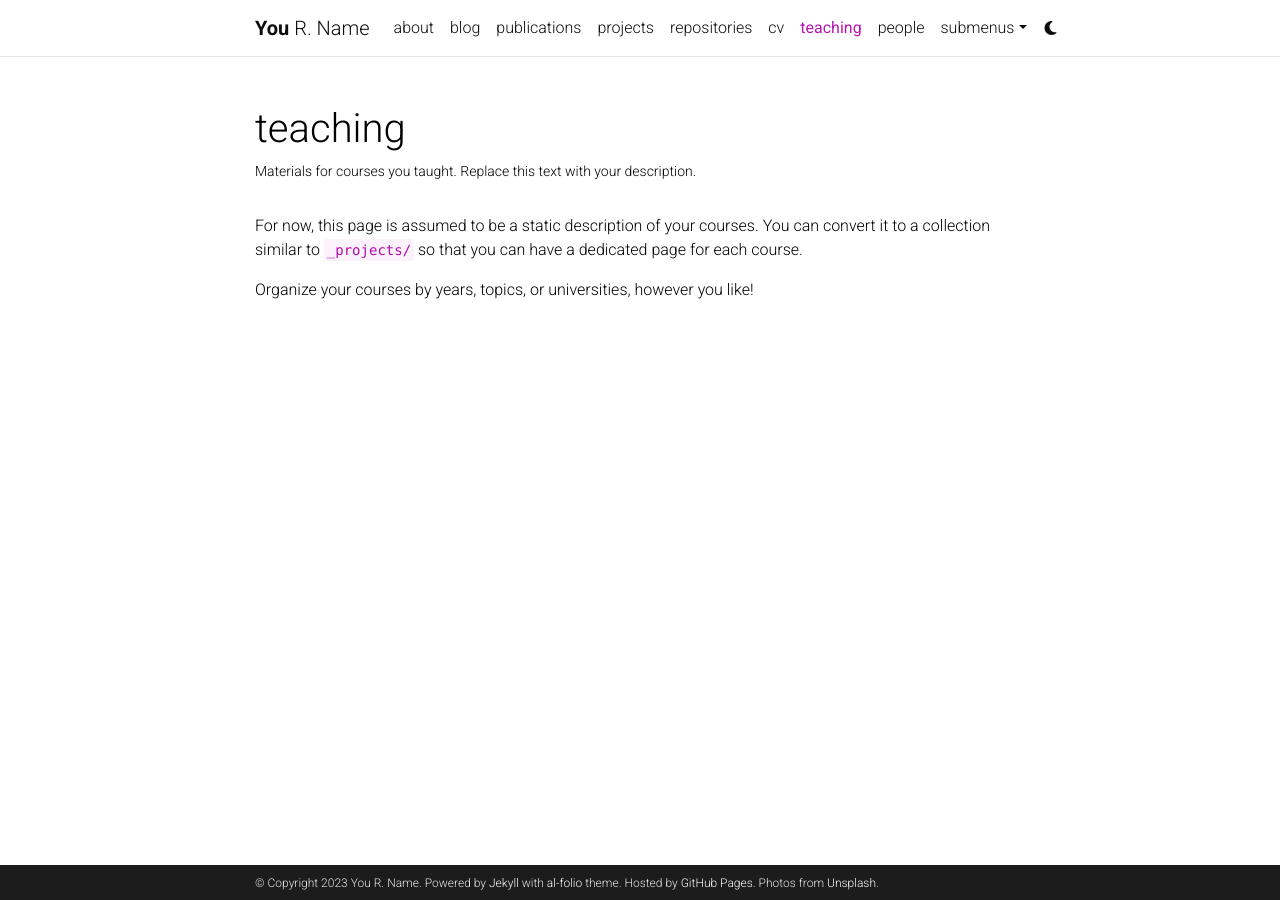
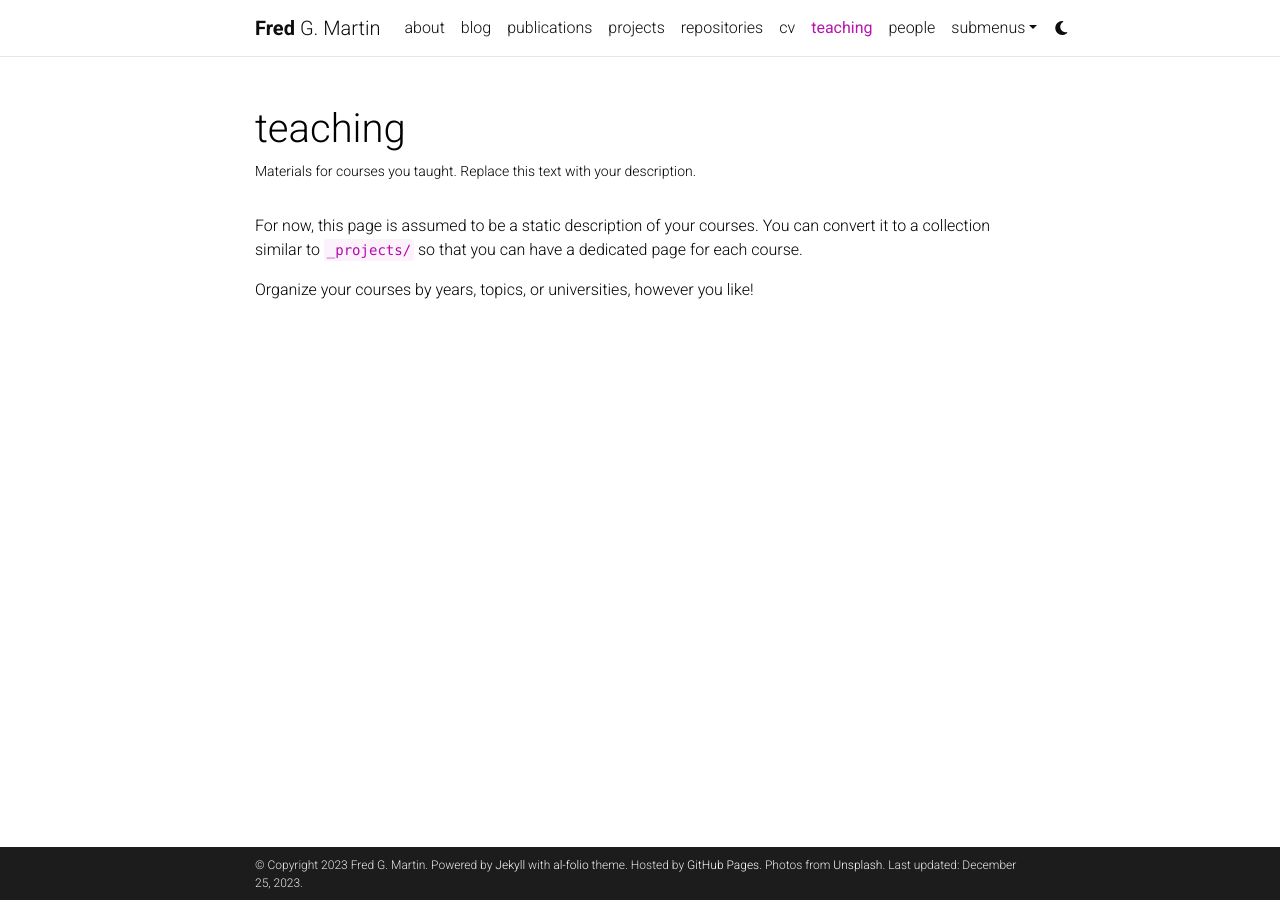
Before and after one commit to fgmart/fgmart.github.io, a Jekyll site: the page built from _pages/teaching.md, in a window 1280 px wide. Built offline with Jekyll 4.4.1, drawn with Linux system fonts in a browser that asks for light colours; comment, search, counter and statistics services are not loaded; a style sheet for code colours, icons or effects is not loaded.

Commit message:
initial setup

```diff
--- a/_config.yml
+++ b/_config.yml
@@ -3,10 +3,10 @@
 # -----------------------------------------------------------------------------
 
 title: blank # the website title (if blank, full name will be used instead)
-first_name: You
-middle_name: R.
-last_name: Name
-email: you@example.com
+first_name: Fred
+middle_name: G.
+last_name: Martin
+email: fred.martin@utsa.edu
 description: > # the ">" symbol means to ignore newlines until "footer_text:"
   A simple, whitespace theme for academics. Based on [*folio](https://github.com/bogoli/-folio) design.
 footer_text: >
@@ -18,9 +18,9 @@
 lang: en # the language of your site (for example: en, fr, cn, ru, etc.)
 icon: ⚛️  # the emoji used as the favicon (alternatively, provide image name in /assets/img/)
 
-url: https://alshedivat.github.io # the base hostname & protocol for your site
-baseurl: /al-folio # the subpath of your site, e.g. /blog/
-last_updated: false # set to true if you want to display last updated in the footer
+url: https://fgmart.github.io # the base hostname & protocol for your site
+baseurl: # /al-folio # the subpath of your site, e.g. /blog/
+last_updated: true # set to true if you want to display last updated in the footer
 impressum_path:  # set to path to include impressum link in the footer, use the same path as permalink in a page, helps to conform with EU GDPR
 
 # -----------------------------------------------------------------------------
```
